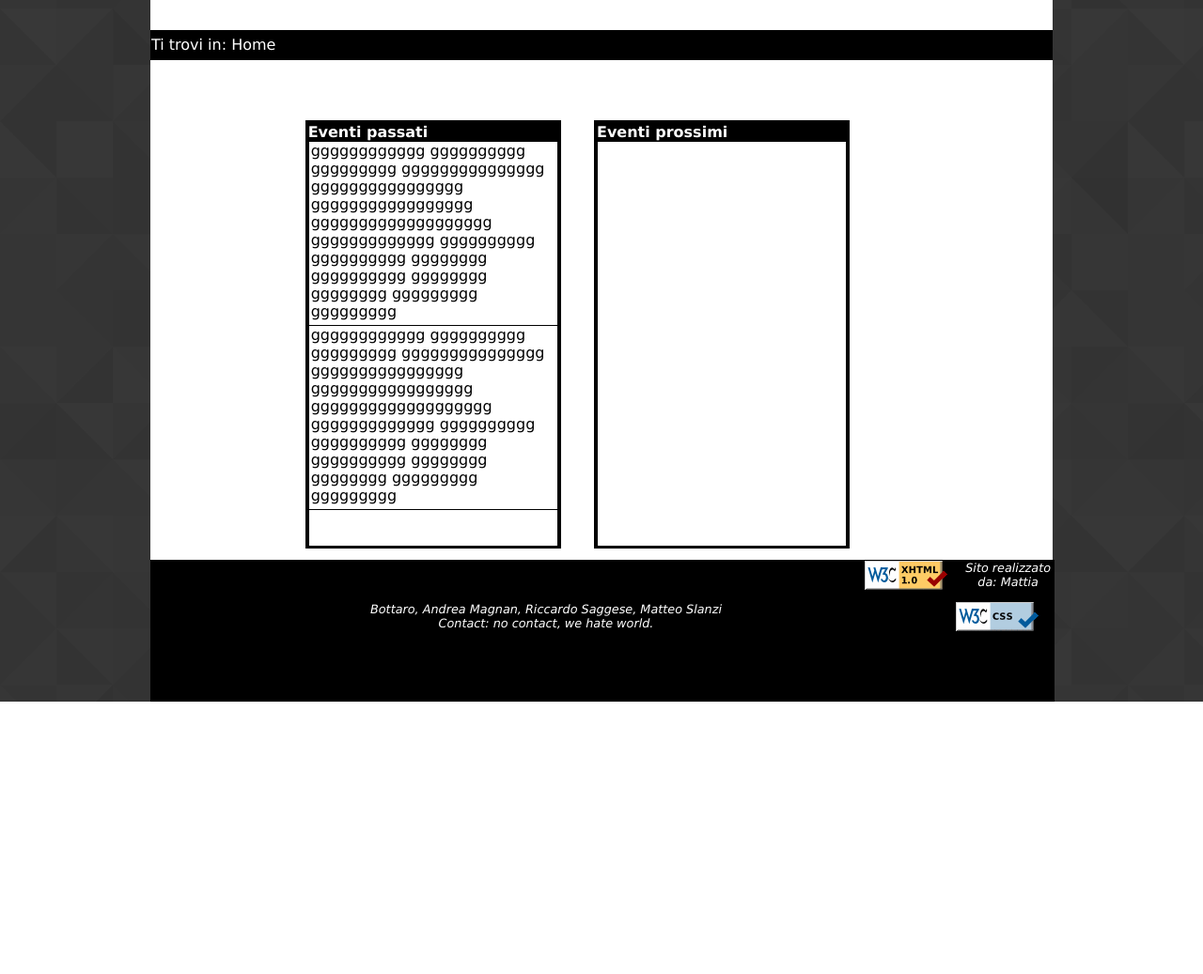
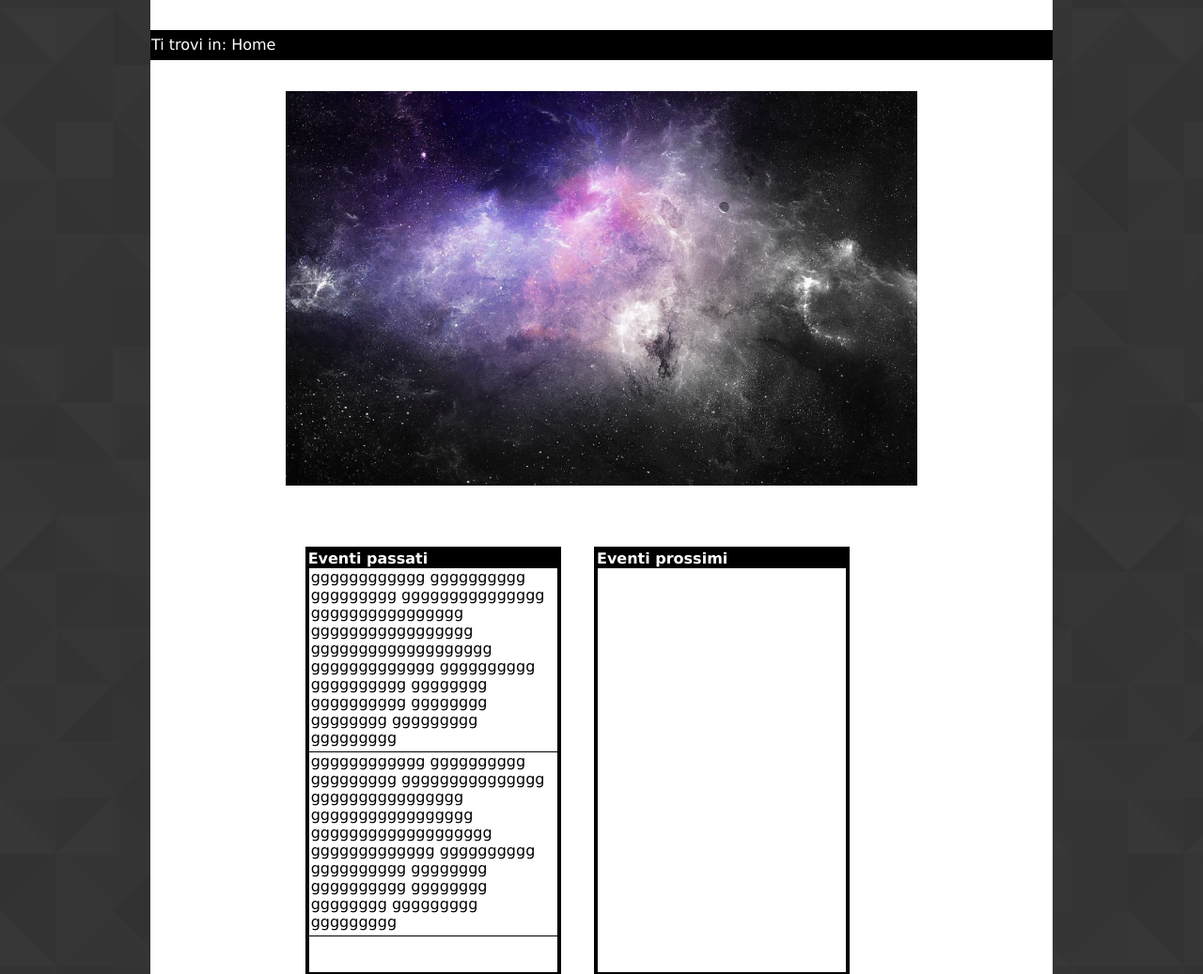
Before and after one commit to RickySag93/Prog_TECWEB, a PHP site: page / in a window 1280 px wide. Shown: the part 231-1268 px from the top of the page at 94% size. Before the commit the page ends 978 px from the top, so only its background shows below. Run offline with PHP 8.4, Linux system fonts and the light colour scheme.

Commit message:
conflict 2

```diff
--- a/astro/index.html
+++ b/astro/index.html
@@ -43,6 +43,10 @@
       <p>Ti trovi in: <span xml:lang="en">Home</span></p>
     </div>
 
+    <div id="slideshow">
+      <img src="style/images/de.jpg" alt="immagine slideshow" />
+    </div>
+
     <div id="eventi">
       <div class="contorno">
         <h4>Eventi passati</h4>
--- a/astro/style/desktop_style.css
+++ b/astro/style/desktop_style.css
@@ -129,6 +129,14 @@ body {
   height: 30px;
 }
 
+#slideshow {
+  border: 1px solid white;
+  margin-top: 2em;
+  margin-left: auto;
+  margin-right: auto;
+  width: 70%;
+  height: 420px;
+}
 
 #slideshow img {
   width: 100%;
```
